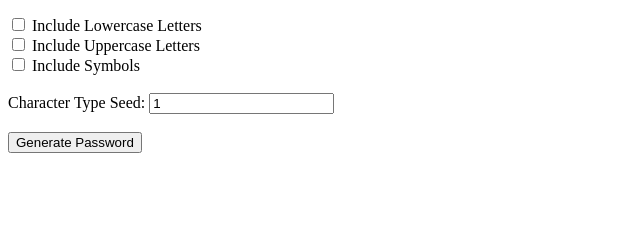
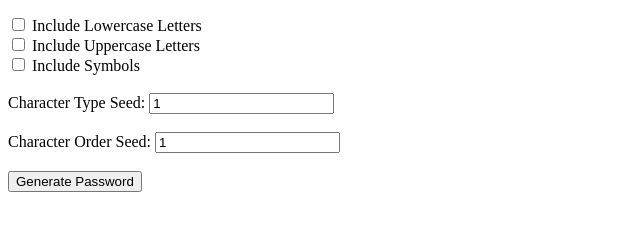
Before and after one commit to KaneOvO/Multi-seed-Password-Generator, a plain HTML site: page index.html in a window 1280 px wide. Shown: the part 91-322 px from the top of the page, without its empty margins (0-640 px from the left). Drawn offline with nearby package versions, Linux system fonts and the light colour scheme.

Commit message:
fix bugs

```diff
--- a/index.html
+++ b/index.html
@@ -24,7 +24,8 @@
     <label for="seedType">Character Type Seed:</label>
     <input type="number" id="seedType" value="1" /><br /><br />
 
-
+    <label for="seedOrder">Character Order Seed:</label>
+    <input type="number" id="seedOrder" value="1" /><br /><br />
 
     <button onclick="generatePassword()">Generate Password</button>
     <p id="result"></p>
```
